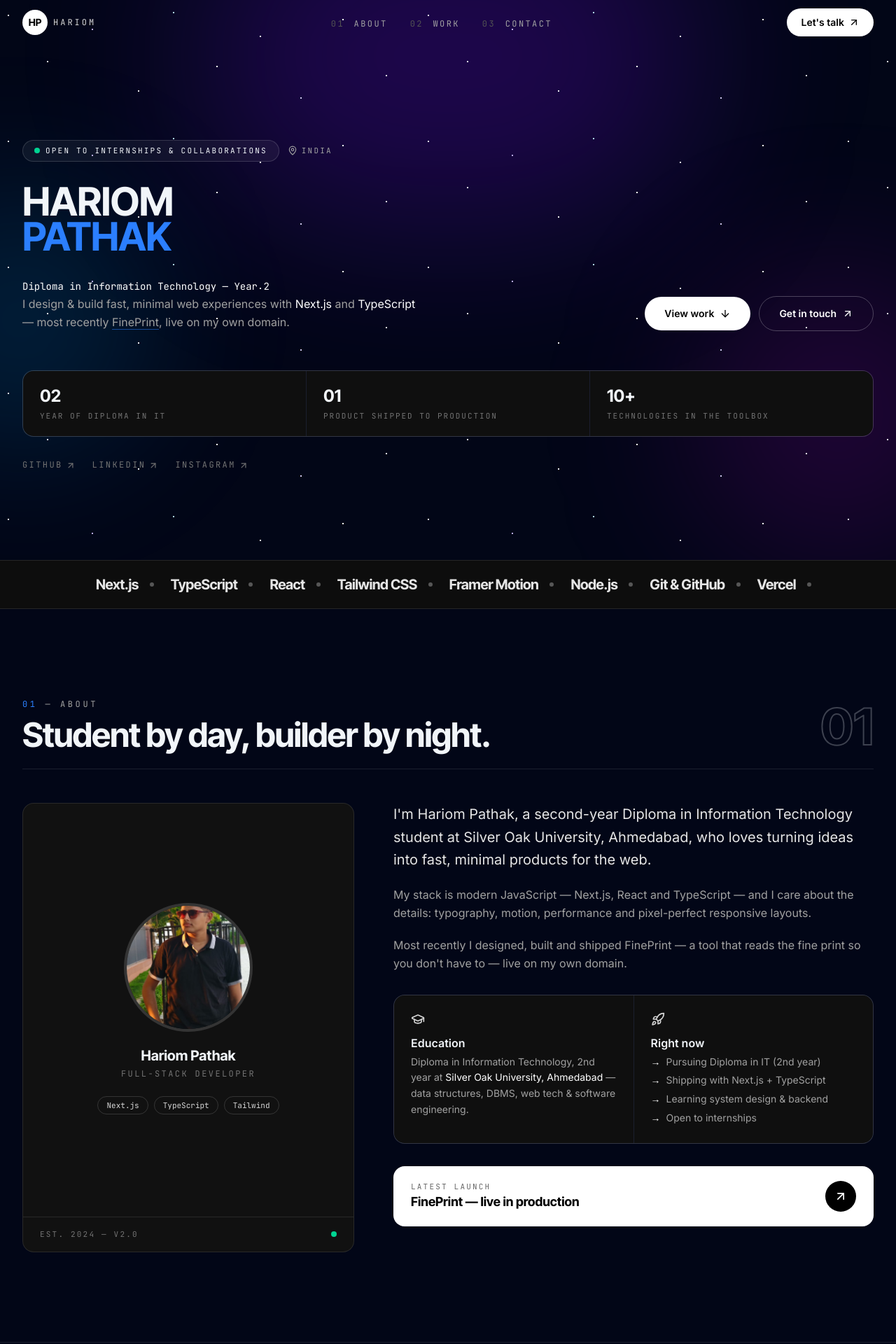
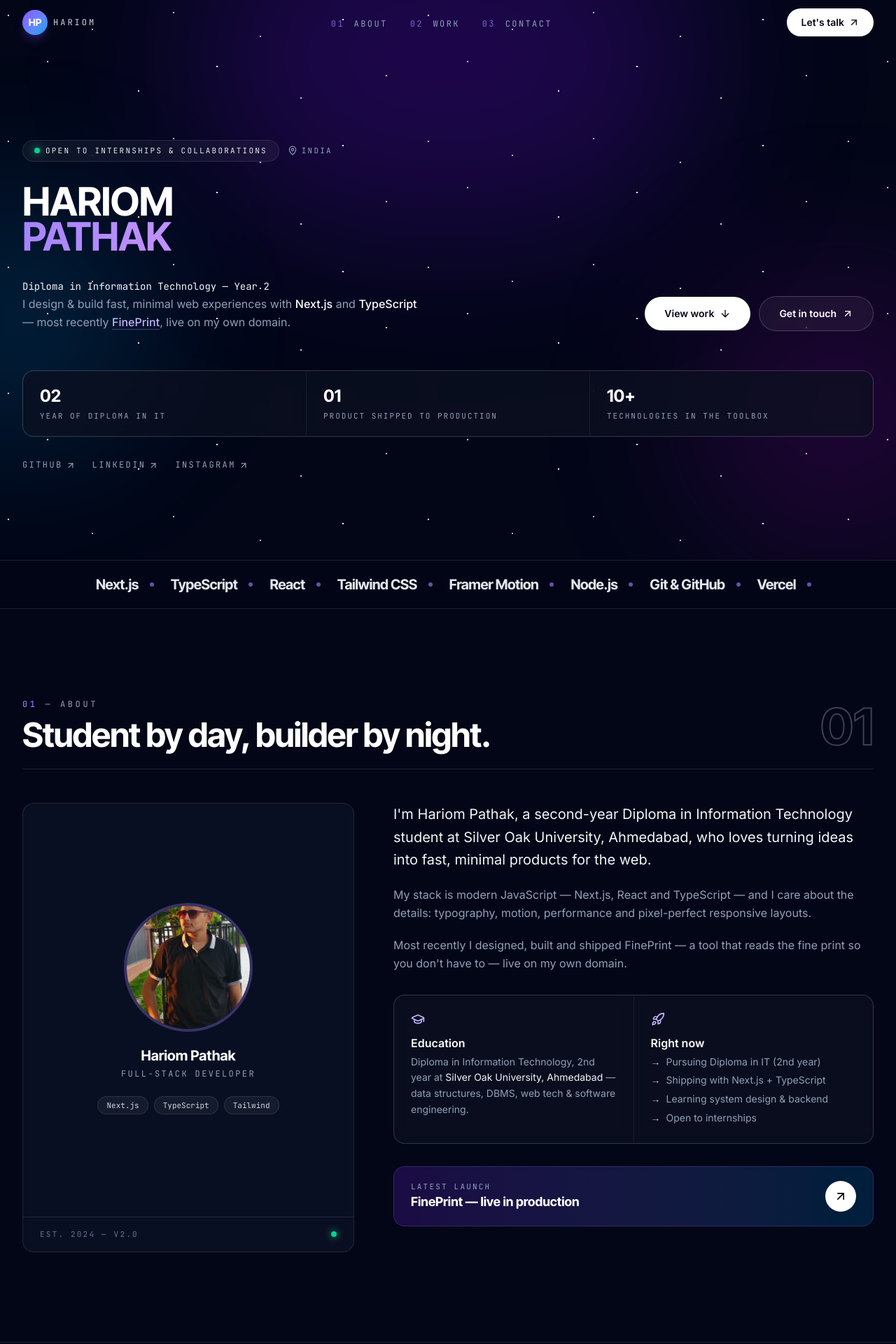
Before and after one commit to hariompathak50339/portfolio, a Next.js app: page / in a window 1280 px wide. Shown: the top 1920 px of the page at 70% size. Built offline with nearby package versions, Linux system fonts and the light colour scheme.

Commit message:
Unify universe stars theme across Navbar, Hero, About, Marquee and headings

```diff
--- a/src/components/About.tsx
+++ b/src/components/About.tsx
@@ -12,9 +12,9 @@ export default function About() {
         <div className="mt-12 grid gap-10 lg:grid-cols-12 lg:gap-14">
           {/* portrait card */}
           <div className="lg:col-span-5">
-            <div className="relative overflow-hidden rounded-2xl border border-white/10 bg-[#111111]">
+            <div className="relative overflow-hidden rounded-2xl border border-white/10 bg-slate-900/60 backdrop-blur-sm">
               <div className="relative flex aspect-[4/5] flex-col items-center justify-center p-8 sm:aspect-square lg:aspect-[4/5]">
-                <div className="relative h-36 w-36 overflow-hidden rounded-full ring-4 ring-white/15 sm:h-44 sm:w-44">
+                <div className="relative h-36 w-36 overflow-hidden rounded-full ring-4 ring-violet-400/30 sm:h-44 sm:w-44">
                   <Image
                     src="/image.jpeg"
                     alt="Hariom Pathak"
@@ -24,15 +24,15 @@ export default function About() {
                     className="h-full w-full object-cover"
                   />
                 </div>
-                <p className="font-display mt-6 text-xl font-bold">Hariom Pathak</p>
-                <p className="mt-1 font-mono text-xs tracking-[0.2em] text-neutral-500 uppercase">
+                <p className="font-display mt-6 text-xl font-bold text-white">Hariom Pathak</p>
+                <p className="mt-1 font-mono text-xs tracking-[0.2em] text-slate-400 uppercase">
                   {profile.role}
                 </p>
                 <div className="mt-6 flex flex-wrap justify-center gap-2">
                   {["Next.js", "TypeScript", "Tailwind"].map((t) => (
                     <span
                       key={t}
-                      className="rounded-full border border-white/15 px-3 py-1 font-mono text-[11px] text-neutral-300"
+                      className="rounded-full border border-white/10 bg-white/5 px-3 py-1 font-mono text-[11px] text-slate-300"
                     >
                       {t}
                     </span>
@@ -40,10 +40,10 @@ export default function About() {
                 </div>
               </div>
               <div className="relative flex items-center justify-between border-t border-white/10 px-6 py-4">
-                <span className="font-mono text-[11px] tracking-[0.2em] text-neutral-500 uppercase">
+                <span className="font-mono text-[11px] tracking-[0.2em] text-slate-500 uppercase">
                   EST. 2024 — v2.0
                 </span>
-                <span className="h-2 w-2 rounded-full bg-emerald-400" />
+                <span className="h-2 w-2 rounded-full bg-emerald-400 shadow-[0_0_12px_rgba(52,211,153,0.8)]" />
               </div>
             </div>
           </div>
@@ -55,8 +55,8 @@ export default function About() {
                 key={i}
                 className={
                   i === 0
-                    ? "text-lg leading-relaxed text-neutral-200 sm:text-xl"
-                    : "mt-5 leading-relaxed text-neutral-400"
+                    ? "text-lg leading-relaxed text-slate-100 sm:text-xl"
+                    : "mt-5 leading-relaxed text-slate-400"
                 }
               >
                 {para}
@@ -64,22 +64,22 @@ export default function About() {
             ))}
 
             <div className="mt-8 grid gap-px overflow-hidden rounded-2xl border border-white/10 bg-white/10 sm:grid-cols-2">
-              <div className="bg-[#0f0f0f] p-6">
-                <GraduationCap className="h-5 w-5 text-neutral-300" />
-                <p className="mt-3 font-semibold">Education</p>
-                <p className="mt-1 text-sm leading-relaxed text-neutral-400">
+              <div className="bg-slate-950/70 p-6 backdrop-blur-sm">
+                <GraduationCap className="h-5 w-5 text-violet-300" />
+                <p className="mt-3 font-semibold text-white">Education</p>
+                <p className="mt-1 text-sm leading-relaxed text-slate-400">
                   Diploma in Information Technology, 2nd year at{" "}
-                  <span className="text-white">{profile.college}</span> — data
+                  <span className="text-slate-100">{profile.college}</span> — data
                   structures, DBMS, web tech & software engineering.
                 </p>
               </div>
-              <div className="bg-[#0f0f0f] p-6">
-                <Rocket className="h-5 w-5 text-neutral-300" />
-                <p className="mt-3 font-semibold">Right now</p>
-                <ul className="mt-1 space-y-1 text-sm leading-relaxed text-neutral-400">
+              <div className="bg-slate-950/70 p-6 backdrop-blur-sm">
+                <Rocket className="h-5 w-5 text-violet-300" />
+                <p className="mt-3 font-semibold text-white">Right now</p>
+                <ul className="mt-1 space-y-1 text-sm leading-relaxed text-slate-400">
                   {profile.currently.map((c) => (
                     <li key={c} className="flex gap-2">
-                      <span className="text-white">→</span> {c}
+                      <span className="text-violet-300">→</span> {c}
                     </li>
                   ))}
                 </ul>
@@ -90,17 +90,17 @@ export default function About() {
               href="https://fineprint.hariompathak.in"
               target="_blank"
               rel="noreferrer"
-              className="mt-8 flex items-center justify-between rounded-2xl border border-white/15 bg-white px-6 py-5 text-black hover:bg-neutral-200"
+              className="mt-8 flex items-center justify-between rounded-2xl border border-violet-400/20 bg-gradient-to-r from-violet-600/20 to-sky-600/20 px-6 py-5 text-white backdrop-blur-sm transition-colors hover:border-violet-400/40 hover:from-violet-600/30 hover:to-sky-600/30"
             >
               <div>
-                <p className="font-mono text-[11px] tracking-[0.2em] uppercase opacity-60">
+                <p className="font-mono text-[11px] tracking-[0.2em] text-slate-400 uppercase">
                   Latest launch
                 </p>
                 <p className="font-display text-lg font-bold">
                   FinePrint — live in production
                 </p>
               </div>
-              <span className="flex h-11 w-11 items-center justify-center rounded-full bg-black text-white">
+              <span className="flex h-11 w-11 items-center justify-center rounded-full bg-white text-slate-950">
                 <ArrowUpRight className="h-5 w-5" />
               </span>
             </a>
--- a/src/components/Hero.tsx
+++ b/src/components/Hero.tsx
@@ -7,36 +7,36 @@ export default function Hero() {
       <div className="relative mx-auto flex w-full max-w-7xl flex-1 flex-col justify-center px-5 pt-28 pb-10 sm:px-8">
         {/* status row */}
         <div className="flex flex-wrap items-center gap-3">
-          <span className="inline-flex items-center gap-2 rounded-full border border-white/15 bg-white/5 px-4 py-1.5 font-mono text-[11px] tracking-[0.2em] uppercase">
-            <span className="h-2 w-2 rounded-full bg-emerald-400" />
+          <span className="inline-flex items-center gap-2 rounded-full border border-white/10 bg-white/5 px-4 py-1.5 font-mono text-[11px] tracking-[0.2em] text-slate-200 uppercase backdrop-blur-sm">
+            <span className="h-2 w-2 rounded-full bg-emerald-400 shadow-[0_0_12px_rgba(52,211,153,0.8)]" />
             {profile.availability}
           </span>
-          <span className="inline-flex items-center gap-1.5 font-mono text-[11px] tracking-[0.2em] text-neutral-400 uppercase">
+          <span className="inline-flex items-center gap-1.5 font-mono text-[11px] tracking-[0.2em] text-slate-400 uppercase">
             <MapPin className="h-3.5 w-3.5" /> {profile.location}
           </span>
         </div>
 
         {/* name */}
-        <h1 className="font-display mt-8 leading-[0.9] font-bold tracking-tighter">
+        <h1 className="font-display mt-8 leading-[0.9] font-bold tracking-tighter text-white">
           <span className="block text-[clamp(1.75rem,5vw,3.5rem)]">HARIOM</span>
-            <span className="block text-[clamp(1.75rem,5vw,3.5rem)] text-blue-500">
+            <span className="block bg-gradient-to-r from-violet-400 via-fuchsia-300 to-sky-300 bg-clip-text text-[clamp(1.75rem,5vw,3.5rem)] text-transparent">
               PATHAK
             </span>
         </h1>
 
         {/* sub */}
         <div className="mt-8 flex flex-col gap-8 md:flex-row md:items-end md:justify-between">
-            <p className="max-w-xl text-sm leading-relaxed text-neutral-400 sm:text-base">
-            <span className="font-mono text-sm text-white">{profile.tagline}</span>
+            <p className="max-w-xl text-sm leading-relaxed text-slate-400 sm:text-base">
+            <span className="font-mono text-sm text-slate-100">{profile.tagline}</span>
             <br />
             I design & build fast, minimal web experiences with{" "}
-            <span className="text-white">Next.js</span> and{" "}
-            <span className="text-white">TypeScript</span> — most recently{" "}
+            <span className="font-medium text-white">Next.js</span> and{" "}
+            <span className="font-medium text-white">TypeScript</span> — most recently{" "}
             <a
               href="https://fineprint.hariompathak.in"
               target="_blank"
               rel="noreferrer"
-                className="underline decoration-blue-500/50 underline-offset-4 hover:text-blue-400 hover:decoration-blue-400"
+                className="font-medium text-violet-300 underline decoration-violet-400/40 underline-offset-4 hover:text-violet-200 hover:decoration-violet-300"
             >
               FinePrint
             </a>
@@ -45,14 +45,14 @@ export default function Hero() {
           <div className="flex flex-wrap items-center gap-3">
             <a
               href="#work"
-              className="inline-flex items-center gap-2 rounded-full bg-white px-7 py-3.5 text-sm font-semibold text-black hover:bg-neutral-300"
+              className="inline-flex items-center gap-2 rounded-full bg-white px-7 py-3.5 text-sm font-semibold text-slate-950 transition-colors hover:bg-violet-200"
             >
               View work
               <ArrowDown className="h-4 w-4" />
             </a>
             <a
               href="#contact"
-              className="inline-flex items-center gap-2 rounded-full border border-white/25 px-7 py-3.5 text-sm font-semibold text-white hover:border-white hover:bg-white hover:text-black"
+              className="inline-flex items-center gap-2 rounded-full border border-white/20 bg-white/5 px-7 py-3.5 text-sm font-semibold text-white backdrop-blur-sm transition-colors hover:border-violet-400/60 hover:bg-violet-500/20"
             >
               Get in touch
               <ArrowUpRight className="h-4 w-4" />
@@ -63,9 +63,9 @@ export default function Hero() {
         {/* stats */}
         <div className="mt-14 grid grid-cols-1 gap-px overflow-hidden rounded-2xl border border-white/10 bg-white/10 sm:grid-cols-3">
           {stats.map((s) => (
-            <div key={s.label} className="bg-[#0f0f0f] px-6 py-5">
-              <p className="font-display text-2xl font-bold">{s.value}</p>
-              <p className="mt-1 font-mono text-[11px] tracking-[0.18em] text-neutral-500 uppercase">
+            <div key={s.label} className="bg-slate-950/70 px-6 py-5 backdrop-blur-sm">
+              <p className="font-display text-2xl font-bold text-white">{s.value}</p>
+              <p className="mt-1 font-mono text-[11px] tracking-[0.18em] text-slate-400 uppercase">
                 {s.label}
               </p>
             </div>
@@ -80,7 +80,7 @@ export default function Hero() {
               href={s.href}
               target="_blank"
               rel="noreferrer"
-              className="font-mono text-xs tracking-[0.2em] text-neutral-500 uppercase hover:text-white"
+              className="font-mono text-xs tracking-[0.2em] text-slate-400 uppercase transition-colors hover:text-white"
             >
               {s.label}
               <ArrowUpRight className="ml-1 inline h-3.5 w-3.5" />
--- a/src/components/Marquee.tsx
+++ b/src/components/Marquee.tsx
@@ -2,14 +2,14 @@ import { marqueeItems } from "@/data/portfolio";
 
 export default function Marquee() {
   return (
-    <div className="relative overflow-hidden border-y border-white/10 bg-[#0d0d0d] py-5">
+    <div className="relative overflow-hidden border-y border-white/10 bg-slate-950/70 py-5 backdrop-blur-sm">
       <div className="mx-auto flex max-w-7xl flex-wrap items-center justify-center gap-x-2 gap-y-3 px-5">
         {marqueeItems.map((item) => (
           <span key={item} className="flex items-center">
-            <span className="font-display px-4 text-lg font-bold tracking-tight whitespace-nowrap text-neutral-200 sm:text-xl">
+            <span className="font-display px-4 text-lg font-bold tracking-tight whitespace-nowrap text-slate-200 sm:text-xl">
               {item}
             </span>
-            <span className="h-1.5 w-1.5 rounded-full bg-white/30" aria-hidden />
+            <span className="h-1.5 w-1.5 rounded-full bg-violet-400/60" aria-hidden />
           </span>
         ))}
       </div>
--- a/src/components/Navbar.tsx
+++ b/src/components/Navbar.tsx
@@ -20,16 +20,16 @@ export default function Navbar() {
       <header
         className={`fixed inset-x-0 top-0 z-[80] ${
           scrolled
-            ? "border-b border-white/10 bg-[#0a0a0a]/90 backdrop-blur-xl"
+            ? "border-b border-white/10 bg-slate-950/80 backdrop-blur-xl"
             : "border-b border-transparent bg-transparent"
         }`}
       >
         <nav className="mx-auto flex h-16 max-w-7xl items-center justify-between px-5 sm:px-8">
           <a href="#top" className="flex items-center gap-2">
-            <span className="font-display flex h-9 w-9 items-center justify-center rounded-full bg-white text-sm font-bold text-black">
+            <span className="font-display flex h-9 w-9 items-center justify-center rounded-full bg-gradient-to-br from-violet-500 to-sky-500 text-sm font-bold text-white shadow-lg shadow-violet-500/25">
               HP
             </span>
-            <span className="font-mono text-xs tracking-[0.25em] text-neutral-300 uppercase">
+            <span className="font-mono text-xs tracking-[0.25em] text-slate-300 uppercase">
               hariom
             </span>
           </a>
@@ -39,9 +39,9 @@ export default function Navbar() {
               <li key={link.href}>
                 <a
                   href={link.href}
-                  className="font-mono text-xs tracking-[0.2em] text-neutral-400 uppercase hover:text-white"
+                  className="font-mono text-xs tracking-[0.2em] text-slate-400 uppercase transition-colors hover:text-white"
                 >
-                  <span className="mr-1 text-neutral-600">0{i + 1}</span> {link.label}
+                  <span className="mr-1 text-violet-400/70">0{i + 1}</span> {link.label}
                 </a>
               </li>
             ))}
@@ -50,7 +50,7 @@ export default function Navbar() {
           <div className="flex items-center gap-3">
             <a
               href="#contact"
-              className="hidden items-center gap-1.5 rounded-full bg-white px-5 py-2.5 text-sm font-semibold text-black hover:bg-neutral-300 md:inline-flex"
+              className="hidden items-center gap-1.5 rounded-full bg-white px-5 py-2.5 text-sm font-semibold text-slate-950 transition-colors hover:bg-violet-200 md:inline-flex"
             >
               Let&apos;s talk
               <ArrowUpRight className="h-4 w-4" />
@@ -68,15 +68,15 @@ export default function Navbar() {
 
       {/* mobile menu */}
       {open && (
-        <div className="fixed inset-0 z-[110] flex flex-col bg-[#0a0a0a] md:hidden">
+        <div className="fixed inset-0 z-[110] flex flex-col bg-slate-950 md:hidden">
           <div className="flex h-16 items-center justify-between px-5">
-            <span className="font-mono text-xs tracking-[0.25em] text-neutral-400 uppercase">
+            <span className="font-mono text-xs tracking-[0.25em] text-slate-400 uppercase">
               Menu
             </span>
             <button
               onClick={() => setOpen(false)}
               aria-label="Close menu"
-              className="flex h-10 w-10 items-center justify-center rounded-full border border-white/15"
+              className="flex h-10 w-10 items-center justify-center rounded-full border border-white/15 text-white"
             >
               <X className="h-5 w-5" />
             </button>
@@ -87,16 +87,16 @@ export default function Navbar() {
                 key={link.href + link.label}
                 href={link.href}
                 onClick={() => setOpen(false)}
-                className="font-display border-b border-white/10 py-4 text-3xl font-bold tracking-tight"
+                className="font-display border-b border-white/10 py-4 text-3xl font-bold tracking-tight text-white"
               >
-                <span className="font-mono mr-3 text-sm font-normal text-neutral-500">
+                <span className="font-mono mr-3 text-sm font-normal text-violet-400/70">
                   0{i + 1}
                 </span>
                 {link.label}
               </a>
             ))}
           </nav>
-          <p className="px-8 pb-10 font-mono text-xs tracking-widest text-neutral-500 uppercase">
+          <p className="px-8 pb-10 font-mono text-xs tracking-widest text-slate-500 uppercase">
             {profile.availability}
           </p>
         </div>
--- a/src/components/SectionHeading.tsx
+++ b/src/components/SectionHeading.tsx
@@ -10,10 +10,10 @@ export default function SectionHeading({
   return (
     <div className="flex items-end justify-between gap-6 border-b border-white/10 pb-6">
       <div>
-          <p className="font-mono text-xs tracking-[0.3em] text-neutral-400 uppercase">
-            <span className="text-blue-500">{index}</span> — {eyebrow}
+          <p className="font-mono text-xs tracking-[0.3em] text-slate-400 uppercase">
+            <span className="text-violet-400">{index}</span> — {eyebrow}
           </p>
-          <h2 className="font-display mt-3 text-3xl font-bold tracking-tight text-balance sm:text-4xl lg:text-5xl">
+          <h2 className="font-display mt-3 text-3xl font-bold tracking-tight text-balance text-white sm:text-4xl lg:text-5xl">
           {title}
         </h2>
       </div>
```
